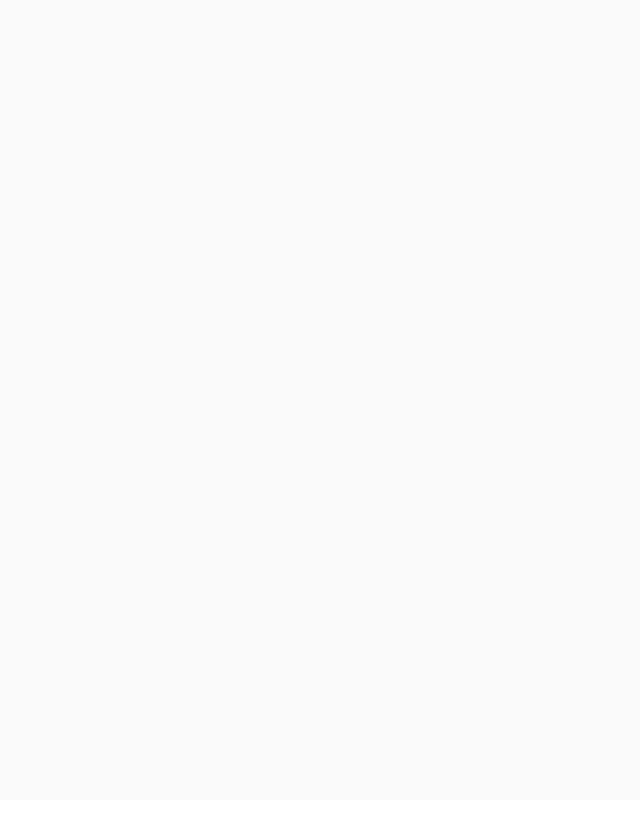
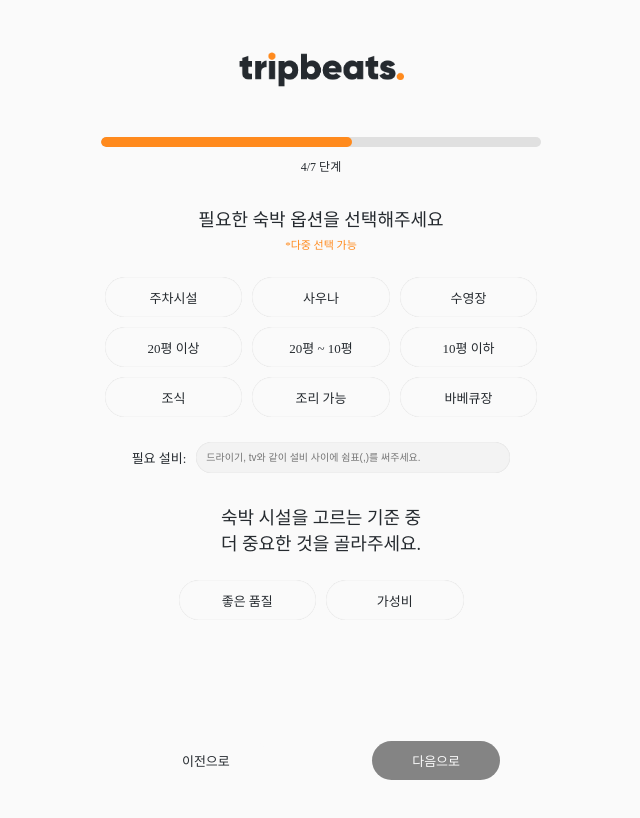
Before and after one commit to 2024TripBeats/Frontend, a React (Create React App) app: page /accomodation in a window 1280 px wide. Before the commit this address had no page. Shown: the top 818 px of the page, without its empty margins (319-959 px from the left). Built offline with nearby package versions, Linux system fonts and the light colour scheme; a web font is replaced by a local one.

Commit message:
fix: change router route and filename

```diff
--- a/src/App.js
+++ b/src/App.js
@@ -30,16 +30,15 @@ import UsEnd from './component/page/UserSurvey/UsEnd';
 import UsSummary from './component/page/UserSurvey/UsSummary'; //임시 정보 확인 페이지
 
 // 여행 설문 조사 페이지
-import TsStep1 from './component/page/TravelSurvey/TsStep1';
-import TsStep2 from './component/page/TravelSurvey/TsStep2';
-import TsStep21 from './component/page/TravelSurvey/TsStep21';
-import TsStep31 from './component/page/TravelSurvey/TsStep31';
-import TsStep3 from './component/page/TravelSurvey/TsStep3';
-import TsStep4 from './component/page/TravelSurvey/TsStep4';
-import TsStep5 from './component/page/TravelSurvey/TsStep5';
-import TsStep51 from './component/page/TravelSurvey/TsStep51';
+import Destination from './component/page/TravelSurvey/Destination';
+import Airport from './component/page/TravelSurvey/Airport';
+import SelectDate from './component/page/TravelSurvey/SelectDate';
+import Intensity from './component/page/TravelSurvey/Intensity';
+import Accomodation from './component/page/TravelSurvey/Accomodation';
+import RestCafe from './component/page/TravelSurvey/RestCafe';
+import PreferLocation from './component/page/TravelSurvey/PreferLocation';
+import StopRequire from './component/page/TravelSurvey/StopRequire';
 import TsEnd from './component/page/TravelSurvey/TsEnd';
-import TsSummary from './component/page/TravelSurvey/TsSummary'; //임시 정보 확인 페이지
 
 // 추천 페이지
 import RouteRecommend from './component/page/RouteRecommend';
@@ -139,16 +138,16 @@ const App = () => {
                   <Route path="/usersurvey5" element={<UsStep5 />} />
                   <Route path="/us-summary" element={<UsSummary />} />
                   <Route path="/usersurveyend" element={<UsEnd />} />
-                  <Route path="/travelsurvey1" element={<TsStep1 />} />
-                  <Route path="/travelsurvey2" element={<TsStep2 />} />
-                  <Route path="/travelsurvey21" element={<TsStep21 />} />
-                  <Route path="/travelsurvey31" element={<TsStep31 />} />
-                  <Route path="/travelsurvey3" element={<TsStep3 />} />
-                  <Route path="/travelsurvey4" element={<TsStep4 />} />
-                  <Route path="/travelsurvey5" element={<TsStep5 />} />
-                  <Route path="/travelsurvey51" element={<TsStep51 />} />
+
+                  <Route path="/destination" element={<Destination />} />
+                  <Route path="/airport" element={<Airport />} />
+                  <Route path="/selectdate" element={<SelectDate />} />
+                  <Route path="/intensity" element={<Intensity />} />
+                  <Route path="/accomodation" element={<Accomodation />} />
+                  <Route path="/restcafe" element={<RestCafe />} />
+                  <Route path="/stoprequire" element={<StopRequire />} />
+                  <Route path="/preferlocation" element={<PreferLocation />} />
                   <Route path="/travelsurveyend" element={<TsEnd />} />
-                  <Route path="/ts-summary" element={<TsSummary />} />
                   <Route path="/recommend" element={<RouteRecommend />} />
                   <Route path="/routefix" element={<RouteFix />} />
                   <Route path="/detail/:placeName" element={<DetailPage />} />
--- a/src/component/page/Home.jsx
+++ b/src/component/page/Home.jsx
@@ -47,7 +47,7 @@ const Home = () => {
   }, []);
 
   const handleButtonClick = () => {
-    navigate("/travelsurvey1");
+    navigate("/destination");
   };
 
   const handleNavigate = () => {
--- a/src/component/page/TravelSurvey/TsStep3.jsx
+++ b/src/component/page/TravelSurvey/Accomodation.jsx
@@ -3,7 +3,7 @@ import styled from 'styled-components';
 import { useNavigate } from 'react-router-dom';
 import { TravelSurveyContext } from './TsContext';
 
-const TsStep3 = () => {
+const Accomodation = () => {
   const navigate = useNavigate();
   const { travelsurveyData, setTravelSurveyData } = useContext(TravelSurveyContext);
   const [selectedAccommodations, setSelectedAccommodations] = useState(travelsurveyData.accomodation || []);
@@ -25,7 +25,7 @@ const TsStep3 = () => {
         requiredAccomText: requiredAccomText || null,
         accompriority: accomPriority,
       });
-      navigate('/travelsurvey4');
+      navigate('/restcafe');
     }
   };
 
@@ -82,7 +82,7 @@ const TsStep3 = () => {
       </Row>
 
       <ButtonContainer>
-        <BeforeButton onClick={() => navigate('/travelsurvey31')}>이전으로</BeforeButton>
+        <BeforeButton onClick={() => navigate('/intensity')}>이전으로</BeforeButton>
         <Button
           active={selectedAccommodations.length > 0 && accomPriority}
           onClick={handleNextClick}
@@ -94,7 +94,7 @@ const TsStep3 = () => {
   );
 };
 
-export default TsStep3;
+export default Accomodation;
 
 const Container = styled.div`
   display: flex;
--- a/src/component/page/TravelSurvey/TsStep1.jsx
+++ b/src/component/page/TravelSurvey/Destination.jsx
@@ -3,7 +3,7 @@ import styled from "styled-components";
 import { useNavigate } from "react-router-dom";
 import { TravelSurveyContext } from './TsContext';  // Context import
 
-const TsStep1 = () => {
+const Destination = () => {
   const navigate = useNavigate();
   const { travelsurveyData, setTravelSurveyData } = useContext(TravelSurveyContext);  // Context 사용
   const [selectedDestination, setSelectedDestination] = useState('');
@@ -29,7 +29,7 @@ const TsStep1 = () => {
     const finalTripName = tripName.trim() || `나의 ${destinationLocation} 여행`;
     setTravelSurveyData({ ...travelsurveyData, tripName: finalTripName });
     setModalOpen(false);
-    navigate('/travelsurvey21');
+    navigate('/airport');
   };
 
   const isButtonActive = !!selectedDestination;
@@ -91,7 +91,7 @@ const TsStep1 = () => {
   );
 };
 
-export default TsStep1;
+export default Destination;
 
 const Container = styled.div`
   display: flex;
--- a/src/component/page/TravelSurvey/TsStep51.jsx
+++ b/src/component/page/TravelSurvey/PreferLocation.jsx
@@ -3,7 +3,7 @@ import styled from 'styled-components';
 import { useNavigate } from 'react-router-dom';
 import { TravelSurveyContext } from './TsContext';
 
-const TsStep51 = () => {
+const PreferLocation = () => {
   const navigate = useNavigate();
   const { travelsurveyData, setTravelSurveyData } = useContext(TravelSurveyContext);
 
@@ -27,7 +27,7 @@ const TsStep51 = () => {
         ...travelsurveyData,
         travelCategory: selectedCategories,
       });
-      navigate('/travelsurvey5');  // 다음 페이지로 이동
+      navigate('/stoprequire');  // 다음 페이지로 이동
     }
   };
 
@@ -63,7 +63,7 @@ const TsStep51 = () => {
       </Row>
 
       <ButtonContainer>
-        <BeforeButton onClick={() => navigate('/travelsurvey4')}>이전으로</BeforeButton>
+        <BeforeButton onClick={() => navigate('/restcafe')}>이전으로</BeforeButton>
         <Button
           active={selectedCategories.length > 0}
           onClick={handleNextClick}
@@ -75,7 +75,7 @@ const TsStep51 = () => {
   );
 };
 
-export default TsStep51;
+export default PreferLocation;
 
 const Container = styled.div`
   display: flex;
--- a/src/component/page/TravelSurvey/TsStep4.jsx
+++ b/src/component/page/TravelSurvey/RestCafe.jsx
@@ -3,7 +3,7 @@ import styled from 'styled-components';
 import { useNavigate } from 'react-router-dom';
 import { TravelSurveyContext } from './TsContext';
 
-const TsStep4 = () => {
+const RestCafe = () => {
   const navigate = useNavigate();
   const { travelsurveyData, setTravelSurveyData } = useContext(TravelSurveyContext);
   const [selectedRestaurants, setSelectedRestaurants] = useState(travelsurveyData.restaurant || []);
@@ -33,7 +33,7 @@ const TsStep4 = () => {
         requiredRestText: requiredRestText || null,
         cafe: selectedCafes,
       });
-      navigate('/travelsurvey51');
+      navigate('/preferlocation');
     }
   };
 
@@ -94,7 +94,7 @@ const TsStep4 = () => {
       </Row>
 
       <ButtonContainer>
-        <BeforeButton onClick={() => navigate('/travelsurvey31')}>이전으로</BeforeButton>
+        <BeforeButton onClick={() => navigate('/accomodation')}>이전으로</BeforeButton>
         <Button
           active={selectedRestaurants.length > 0 && selectedCafes.length > 0}
           onClick={handleNextClick}
@@ -106,7 +106,7 @@ const TsStep4 = () => {
   );
 };
 
-export default TsStep4;
+export default RestCafe;
 
 const Container = styled.div`
   display: flex;
--- a/src/component/page/TravelSurvey/TsStep2.jsx
+++ b/src/component/page/TravelSurvey/SelectDate.jsx
@@ -6,7 +6,7 @@ import Calendar from 'react-calendar';
 import 'react-calendar/dist/Calendar.css';
 import { addDays, differenceInDays } from 'date-fns';
 
-const TsStep2 = () => {
+const SelectDate = () => {
   const navigate = useNavigate();
   const { setTravelSurveyData } = useContext(TravelSurveyContext);
   const [startDate, setStartDate] = useState(null);
@@ -140,12 +140,12 @@ const TsStep2 = () => {
       )}
 
       <ButtonContainer>
-        <BeforeButton onClick={() => navigate('/travelsurvey1')}>
+        <BeforeButton onClick={() => navigate('/airport')}>
           이전으로
         </BeforeButton>
         <Button
           active={isButtonActive}
-          onClick={() => isButtonActive && navigate('/travelsurvey31')} // travelsurvey31로 이동
+          onClick={() => isButtonActive && navigate('/intensity')}
         >
           다음으로
         </Button>
@@ -154,7 +154,7 @@ const TsStep2 = () => {
   );
 };
 
-export default TsStep2;
+export default SelectDate;
 
 // 스타일
 
--- a/src/component/page/TravelSurvey/TsStep5.jsx
+++ b/src/component/page/TravelSurvey/StopRequire.jsx
@@ -3,7 +3,7 @@ import styled from "styled-components";
 import { useNavigate } from "react-router-dom";
 import { TravelSurveyContext } from './TsContext';
 
-const TsStep5 = () => {
+const StopRequire = () => {
   const navigate = useNavigate();
   const { travelsurveyData, setTravelSurveyData } = useContext(TravelSurveyContext);
   const [mandatoryText, setMandatoryText] = useState('');
@@ -116,7 +116,7 @@ const TsStep5 = () => {
         <WordCount>{stopwordsText.length}/500</WordCount>
       </SurveyContainer>
       <ButtonContainer>
-        <BeforeButton onClick={() => navigate('/travelsurvey3')}>
+        <BeforeButton onClick={() => navigate('/preferlocation')}>
           이전으로
         </BeforeButton>
         <Button onClick={handleSubmit}>
@@ -127,7 +127,7 @@ const TsStep5 = () => {
   );
 };
 
-export default TsStep5;
+export default StopRequire;
 
 const Container = styled.div`
   display: flex;
```
Also changed, not shown: src/component/page/TravelSurvey/Airport.jsx (renamed from src/component/page/TravelSurvey/TsStep21.jsx, +5 -5 lines), src/component/page/TravelSurvey/Intensity.jsx (renamed from src/component/page/TravelSurvey/TsStep31.jsx, +4 -4 lines).
